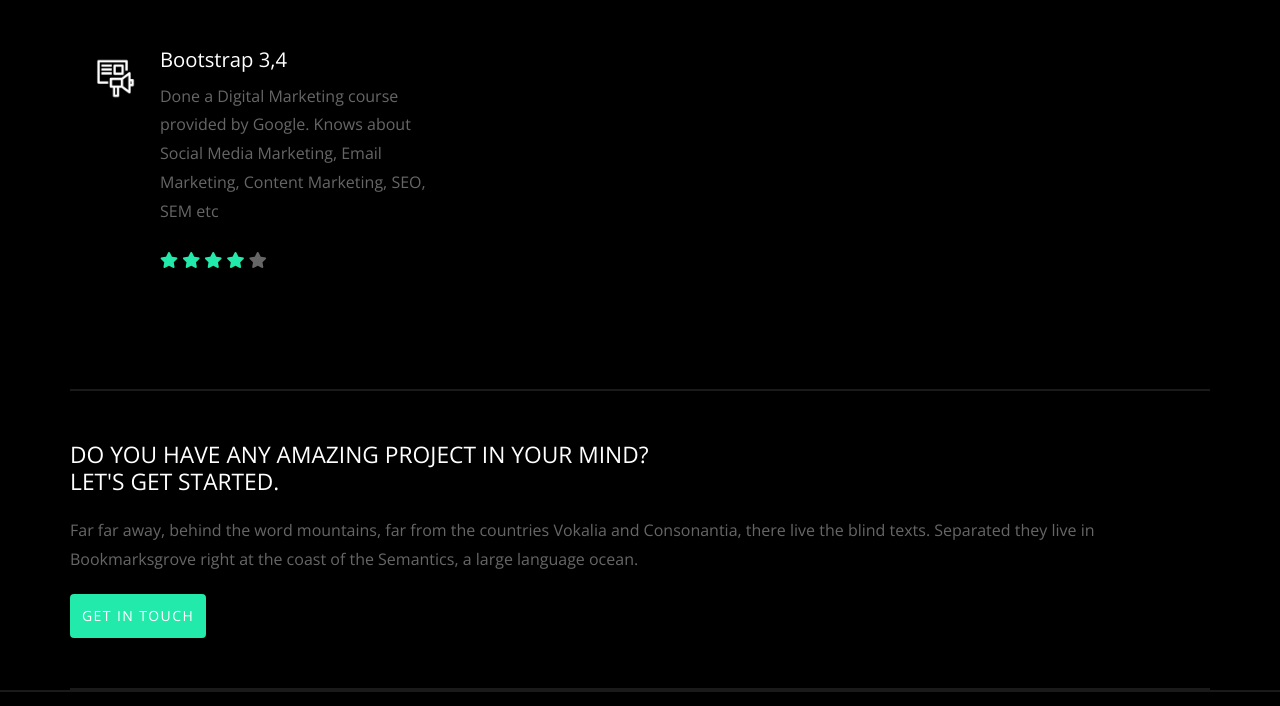
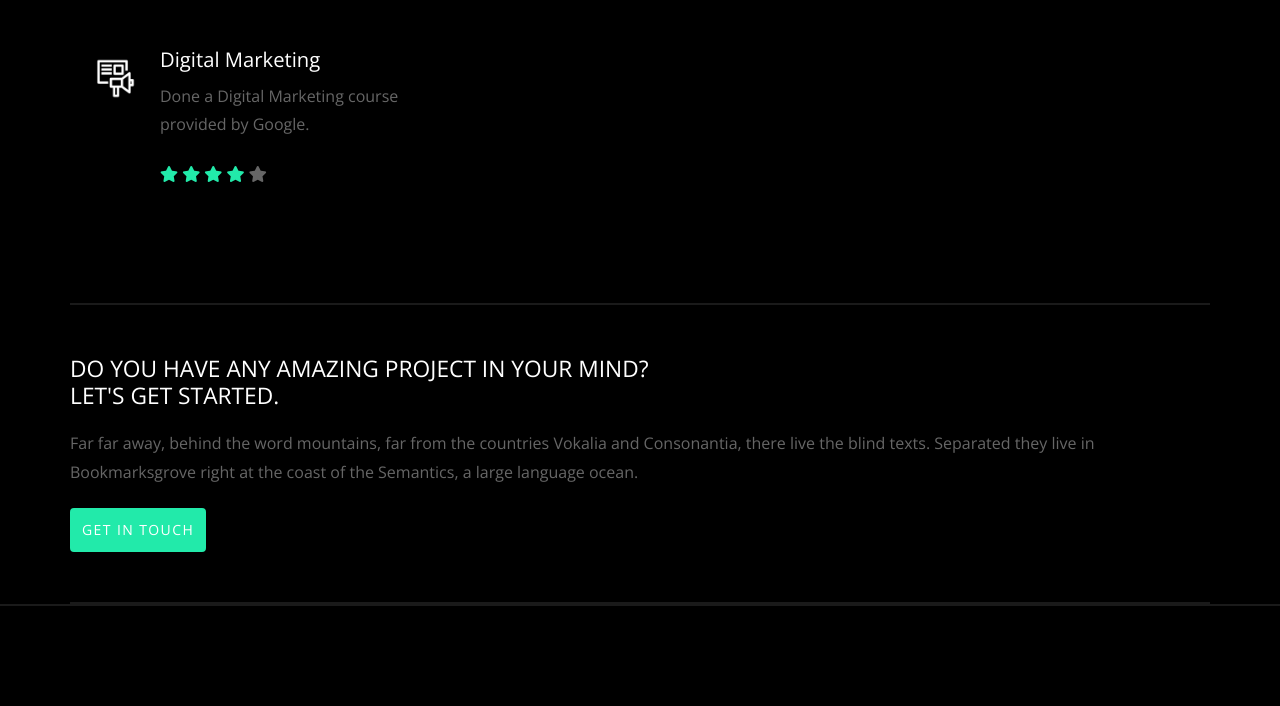
Before and after one commit to vedgupta789/Portfolio, a website: page index.html in a window 1280 px wide. Shown: the part 1931-2637 px from the top of the page. Drawn offline with nearby package versions, Linux system fonts and the light colour scheme; files whose address does not match are found by name.

Commit message:
Update index.html

```diff
--- a/index.html
+++ b/index.html
@@ -288,8 +288,8 @@
               <img src="img/marketing.png" alt="BS4" srcset="" width="70%">
             </div>
             <div class="text">
-              <h3 class="heading">Bootstrap 3,4</h3>
-              <p>Done a Digital Marketing course provided by Google. Knows about Social Media Marketing, Email Marketing, Content Marketing, SEO, SEM etc</p>
+              <h3 class="heading">Digital Marketing</h3>
+              <p>Done a Digital Marketing course provided by Google.</p>
               <span class="fa fa-star checked"></span>
               <span class="fa fa-star checked"></span>
               <span class="fa fa-star checked"></span>
```
